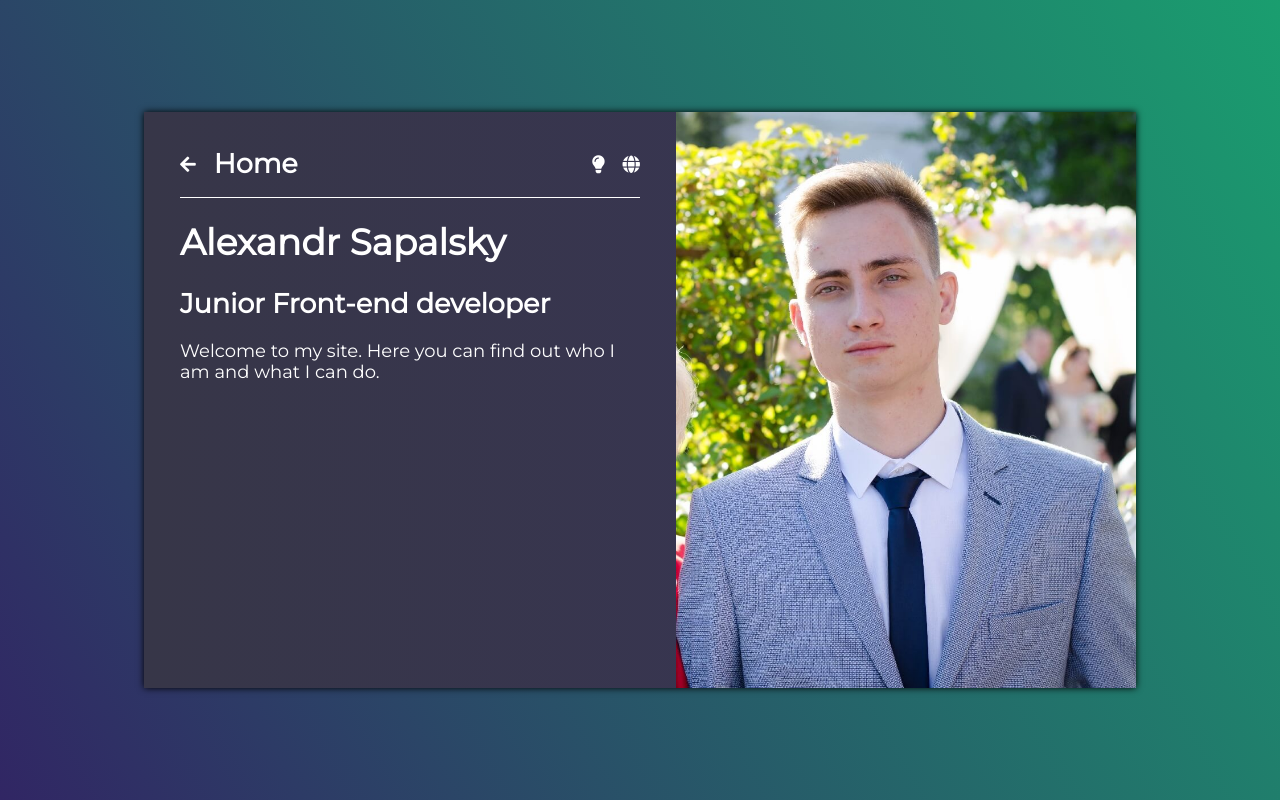
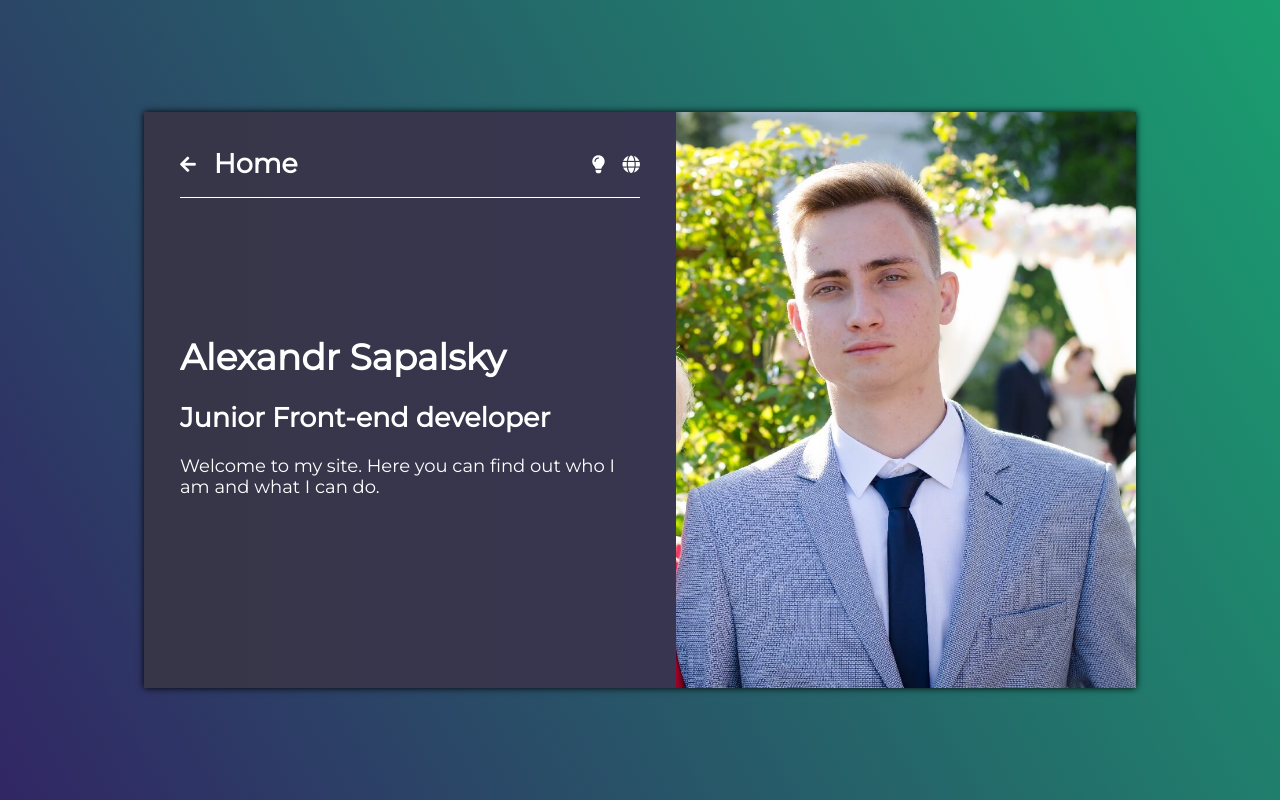
Before and after one commit to fav757/personal_website, a React (Create React App) app: page / in a window 1280 px wide. Built offline with nearby package versions, Linux system fonts and the light colour scheme.

Commit message:
add Page container component

```diff
--- a/src/components/ContentSide/ContentSide.js
+++ b/src/components/ContentSide/ContentSide.js
@@ -1,7 +1,7 @@
 import React from 'react';
 import styled from 'styled-components';
 import Header from '../Header/Header';
-import HomePage from './HomePage';
+import PageContainer from './PageContainer';
 
 const ContentSideStyled = styled.div`
   padding: 2rem;
@@ -13,7 +13,7 @@ function ContentSide() {
   return (
     <ContentSideStyled>
       <Header />
-      <HomePage />
+      <PageContainer />
     </ContentSideStyled>
   );
 }
--- /dev/null
+++ b/src/components/ContentSide/PageContainer.js
@@ -0,0 +1,33 @@
+import React from 'react';
+import styled from 'styled-components';
+import HomePage from './HomePage';
+
+const PageContainerStyled = styled.div`
+  height: calc(100% - 4rem);
+  display: grid;
+  align-items: center;
+  overflow: auto;
+
+  &::-webkit-scrollbar {
+    width: 0.5rem;
+  }
+
+  &::-webkit-scrollbar-track {
+    box-shadow: inset 0 0 6px rgba(0, 0, 0, 0.3);
+  }
+
+  &::-webkit-scrollbar-thumb {
+    background-color: #2d2c3e;
+    outline: 1px solid slategrey;
+  }
+`;
+
+function PageContainer() {
+  return (
+    <PageContainerStyled>
+      <HomePage />
+    </PageContainerStyled>
+  );
+}
+
+export default PageContainer;
--- a/src/components/SliderSide/SliderSide.js
+++ b/src/components/SliderSide/SliderSide.js
@@ -13,6 +13,7 @@ const SliderSideStyled = styled.div`
 
   & img {
     height: 100%;
+    object-fit: cover;
   }
 `;
 
```
